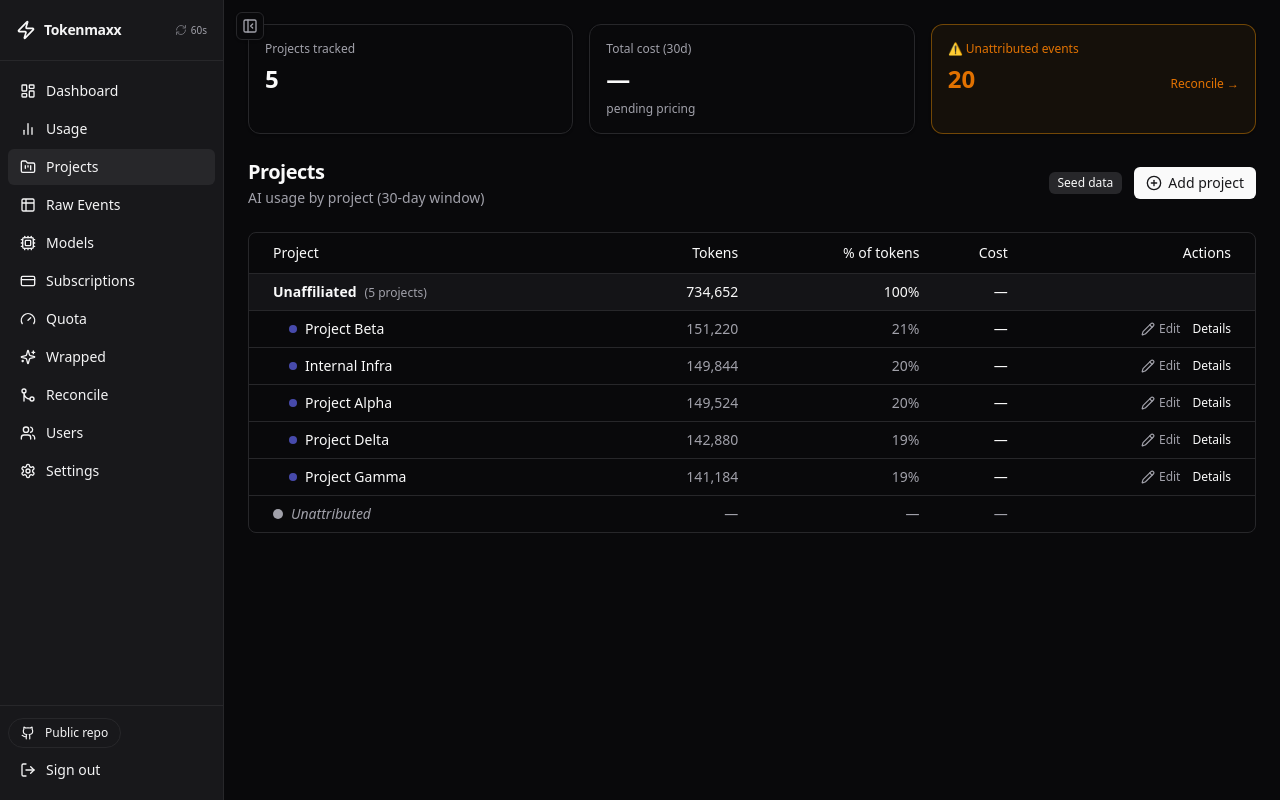
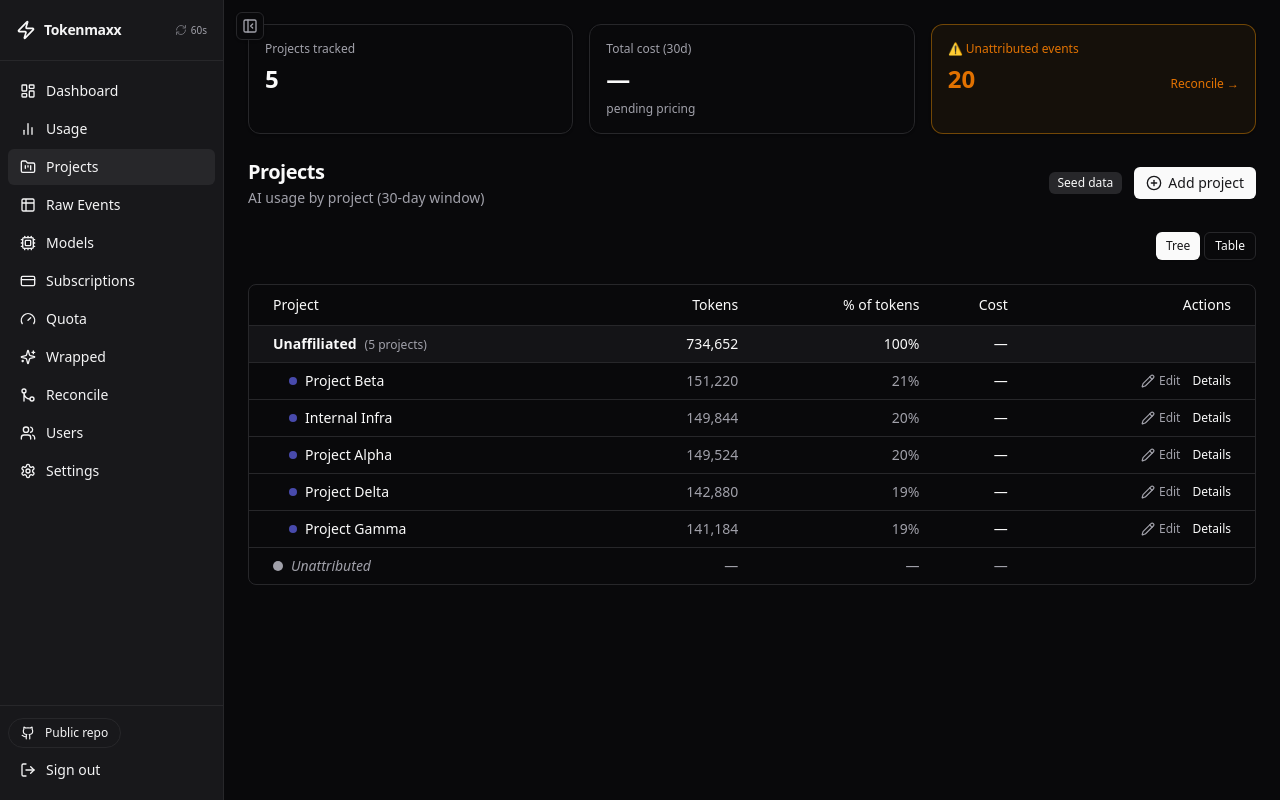
Before and after one commit to StructLabs-io/tokenmaxx, a Next.js app: page /projects in a window 1280 px wide. Built offline with nearby package versions, Linux system fonts and the light colour scheme; no server answers.

Commit message:
fix(docker): drop public/ COPY — project has no public dir, RUN mkdir instead

```diff
--- a/app/projects/client.tsx
+++ b/app/projects/client.tsx
@@ -22,6 +22,8 @@ import {
 } from "@/components/ui/table";
 import { Badge } from "@/components/ui/badge";
 import Link from "next/link";
+import { DataTable } from "@/components/ui/data-table";
+import { Button } from "@/components/ui/button";
 
 // ---------------------------------------------------------------------------
 // Helpers
@@ -250,6 +252,7 @@ export function ProjectsClient({
 }: ProjectsClientProps) {
   const [projects, setProjects] = useState<ProjectRow[]>(initialProjects);
   const totalTokens = projects.reduce((s, p) => s + p.totalTokens, 0);
+  const [viewMode, setViewMode] = useState<"tree" | "table">("tree");
 
   // Dialog state
   const [dialogOpen, setDialogOpen] = useState(false);
@@ -382,7 +385,38 @@ export function ProjectsClient({
         </div>
       </div>
 
-      {/* Projects table */}
+      {/* View mode toggle */}
+      <div className="flex items-center justify-end gap-1">
+        <Button
+          variant={viewMode === "tree" ? "default" : "outline"}
+          size="sm"
+          className="h-7 px-2.5 text-xs"
+          onClick={() => setViewMode("tree")}
+        >
+          Tree
+        </Button>
+        <Button
+          variant={viewMode === "table" ? "default" : "outline"}
+          size="sm"
+          className="h-7 px-2.5 text-xs"
+          onClick={() => setViewMode("table")}
+        >
+          Table
+        </Button>
+      </div>
+
+      {/* §7 — TanStack DataTable view (sortable + filterable) */}
+      {viewMode === "table" && (
+        <DataTable
+          columns={projectsTableColumns(totalTokens, openEdit)}
+          data={projects}
+          pageSize={50}
+          globalFilterPlaceholder="Filter projects + clients…"
+        />
+      )}
+
+      {/* Projects tree (default — client→project grouping) */}
+      {viewMode === "tree" && (
       <div className="rounded-lg border border-border overflow-hidden">
         <Table>
           <TableHeader>
@@ -506,6 +540,7 @@ export function ProjectsClient({
           </TableBody>
         </Table>
       </div>
+      )}
 
       {/* Add/Edit dialog */}
       <ProjectDialog
@@ -531,3 +566,70 @@ export function ProjectsClient({
     </>
   );
 }
+
+function projectsTableColumns(totalTokens: number, openEdit: (p: any) => void): any[] {
+  return [
+    {
+      accessorKey: "client",
+      header: "Client",
+      cell: (info: any) => (
+        <span className="text-xs text-muted-foreground">{info.getValue() ?? "Unaffiliated"}</span>
+      ),
+    },
+    {
+      accessorKey: "display_name",
+      header: "Project",
+      cell: (info: any) => (
+        <div className="flex items-center gap-2">
+          <span className="h-2 w-2 rounded-full bg-primary shrink-0 opacity-70" />
+          <span className="text-sm">{info.getValue() as string}</span>
+        </div>
+      ),
+    },
+    {
+      accessorKey: "totalTokens",
+      header: "Tokens",
+      cell: (info: any) => (
+        <span className="text-right tabular-nums text-xs text-muted-foreground">{formatTokens(info.getValue() as number)}</span>
+      ),
+    },
+    {
+      id: "pct",
+      header: "% tokens",
+      accessorFn: (row: any) => (totalTokens > 0 ? row.totalTokens / totalTokens : 0),
+      cell: (info: any) => (
+        <span className="text-right tabular-nums text-xs text-muted-foreground">{`${Math.round((info.getValue() as number) * 100)}%`}</span>
+      ),
+    },
+    {
+      accessorKey: "totalCost",
+      header: "Cost",
+      cell: (info: any) => (
+        <span className="text-right tabular-nums text-xs">{info.getValue() != null ? formatCost(info.getValue() as number) : "—"}</span>
+      ),
+    },
+    {
+      id: "actions",
+      header: "Actions",
+      cell: (info: any) => (
+        <div className="flex items-center gap-3 justify-end">
+          <button
+            onClick={() => openEdit(info.row.original)}
+            className="inline-flex items-center gap-1 text-xs text-muted-foreground hover:text-foreground transition-colors"
+            aria-label={`Edit ${info.row.original.display_name}`}
+          >
+            <Pencil className="h-3.5 w-3.5" />
+            Edit
+          </button>
+          <Link
+            href={`/projects/${info.row.original.slug}`}
+            className="text-xs text-primary hover:underline"
+          >
+            Details
+          </Link>
+        </div>
+      ),
+      enableSorting: false,
+    },
+  ];
+}
--- a/lib/data.ts
+++ b/lib/data.ts
@@ -191,6 +191,11 @@ export async function getDashboardStats(days = 14): Promise<DashboardStats & { u
 // Projects page data
 // ---------------------------------------------------------------------------
 
+async function demoGate<T>(fn: () => Promise<T>, fallback: () => Promise<T> | T): Promise<T> {
+  if (isDemoMode()) return Promise.resolve(fallback());
+  return fn();
+}
+
 export async function getProjectsList(days = 30): Promise<{
   projects: ProjectTotals[];
   totalEvents: number;
@@ -198,6 +203,17 @@ export async function getProjectsList(days = 30): Promise<{
   unattributedCount: number;
   usingSeedData: boolean;
 }> {
+  if (isDemoMode()) {
+    const { demoDashboardStats } = await import("../demo/demo-mode-flag");
+    const s = demoDashboardStats(days);
+    return {
+      projects: s.topProjects,
+      totalEvents: s.totalEvents,
+      totalCost: s.totalCost,
+      unattributedCount: 0,
+      usingSeedData: true,
+    };
+  }
   if (!isServiceRoleConfigured()) {
     return buildSeedProjectsList();
   }
@@ -596,10 +612,33 @@ function windowStart(windowType: string, windowHours: number | null): string {
   return new Date(now.getTime() - 24 * 60 * 60 * 1000).toISOString();
 }
 
+// Demo-mode shortcut. Returns the fictional subscriptions and lets the
+// remainder of the function tree short-circuit cleanly without paginating
+// against Supabase.
+async function demoSubscriptionsSummary() {
+  const { demoSubscriptions } = await import("../demo/demo-mode-flag");
+  const subs = demoSubscriptions();
+  return {
+    subscriptions: subs.map((s) => ({
+      id: s.id,
+      provider: s.provider,
+      plan_name: s.plan_name,
+      monthly_cost_usd: s.monthly_cost_usd,
+      management_urls: s.management_urls,
+      started_at: s.started_at,
+      tokens_30d: 0,
+      cost_30d: null,
+      windows: [],
+    } as any)),
+    usingSeedData: true,
+  };
+}
+
 export async function getSubscriptionsSummary(): Promise<{
   subscriptions: SubscriptionSummary[];
   usingSeedData: boolean;
 }> {
+  if (isDemoMode()) return demoSubscriptionsSummary();
   if (!isServiceRoleConfigured()) {
     return { subscriptions: [], usingSeedData: false };
   }
@@ -720,6 +759,7 @@ export async function getQuotaWindowDetails(): Promise<{
   windows: QuotaWindowDetail[];
   usingSeedData: boolean;
 }> {
+  if (isDemoMode()) return { windows: [], usingSeedData: true };
   if (!isServiceRoleConfigured()) {
     return { windows: [], usingSeedData: false };
   }
@@ -824,6 +864,7 @@ export async function getQuotaWindowDetails(): Promise<{
 // ---------------------------------------------------------------------------
 
 export async function getModelBreakdown(days?: number): Promise<ModelBreakdownRow[]> {
+  if (isDemoMode()) return [];
   if (!isServiceRoleConfigured()) {
     const byModel = new Map<string, ModelBreakdownRow>();
     const cutoff = days
@@ -916,6 +957,7 @@ const WRAP_CUTOFF = `${WRAP_YEAR}-01-01`;
 const WRAP_MONTH_LABELS = ["Jan","Feb","Mar","Apr","May","Jun","Jul","Aug","Sep","Oct","Nov","Dec"];
 
 export async function getWrapStats(): Promise<WrapStats | null> {
+  if (isDemoMode()) return null;
   if (!isServiceRoleConfigured()) return null;
 
   try {
@@ -1100,6 +1142,7 @@ export async function getUsersSummary(days = 30): Promise<{
   totalTokens: number;
   usingSeedData: boolean;
 }> {
+  if (isDemoMode()) return { users: [], totalHuman: 0, totalService: 0, totalTokens: 0, usingSeedData: true };
   if (!isServiceRoleConfigured()) {
     // Seed fallback — derive from SEED_USERS + SEED_USAGE_EVENTS
     const byUser = new Map<string, { tokens: number; cost: number | null }>();
```
Also changed, not shown: 1 other file (tests, documents, lock files or other folders).
